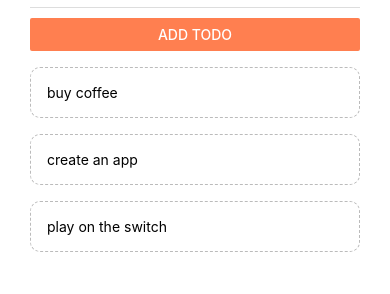
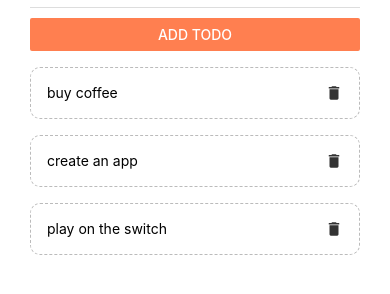
Before and after one commit to SUYASH15012001/native1, a React Native app: screen / in a window 390 px wide. Shown: the part 152-446 px from the top of the page. Built offline with nearby package versions, Linux system fonts and the light colour scheme.

Commit message:
adding icons and using flex and margins to position stuff

```diff
--- a/components/TodoItem.js
+++ b/components/TodoItem.js
@@ -1,14 +1,19 @@
 import React from 'react'
 import { StyleSheet, Text, TouchableOpacity } from 'react-native'
+import { MaterialIcons } from '@expo/vector-icons';
+import { View } from 'react-native';
 
 const TodoItem = (props) => {
 
     const { item, pressHandler } = props;
     return (
-        <TouchableOpacity onPress={() => pressHandler(item.key)}>
-            <Text style={styles.item}>
-                {item.text}
-            </Text>
+        <TouchableOpacity onPress={() => pressHandler(item.key)} style={styles.container}>
+            <View style={styles.item}>
+                <Text style={styles.itemText}>
+                    {item.text}
+                </Text>
+                <MaterialIcons name="delete" size={18} color='#333' />
+            </View>
         </TouchableOpacity>
     )
 }
@@ -22,6 +27,12 @@
         borderColor: '#bbb',
         borderWidth: 1,
         borderStyle: 'dashed',
-        borderRadius: 10
+        borderRadius: 10,
+        flex: 1,
+        flexDirection:'row'
+    },
+    itemText: {
+        marginRight:'auto'
+
     }
 })
```
